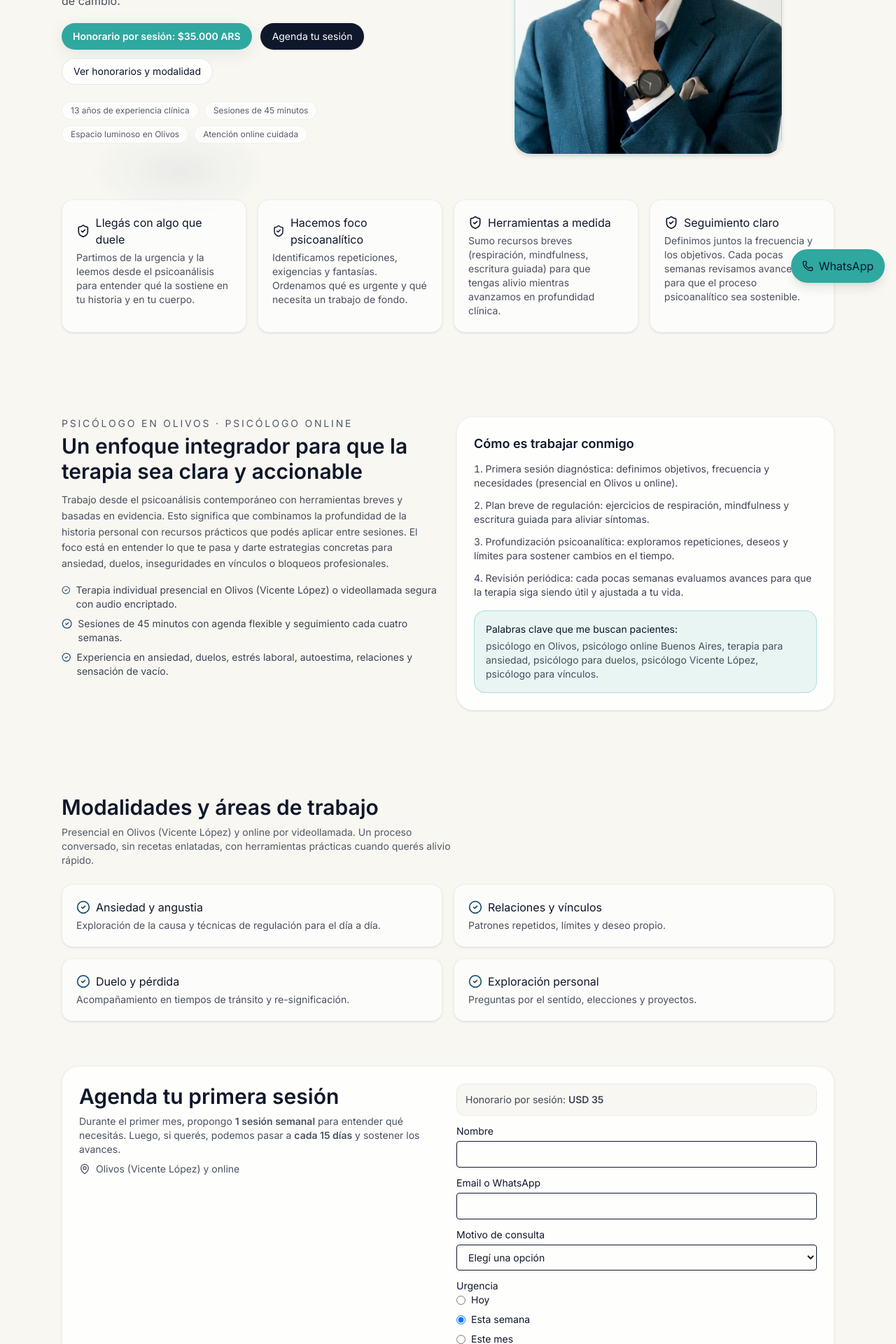
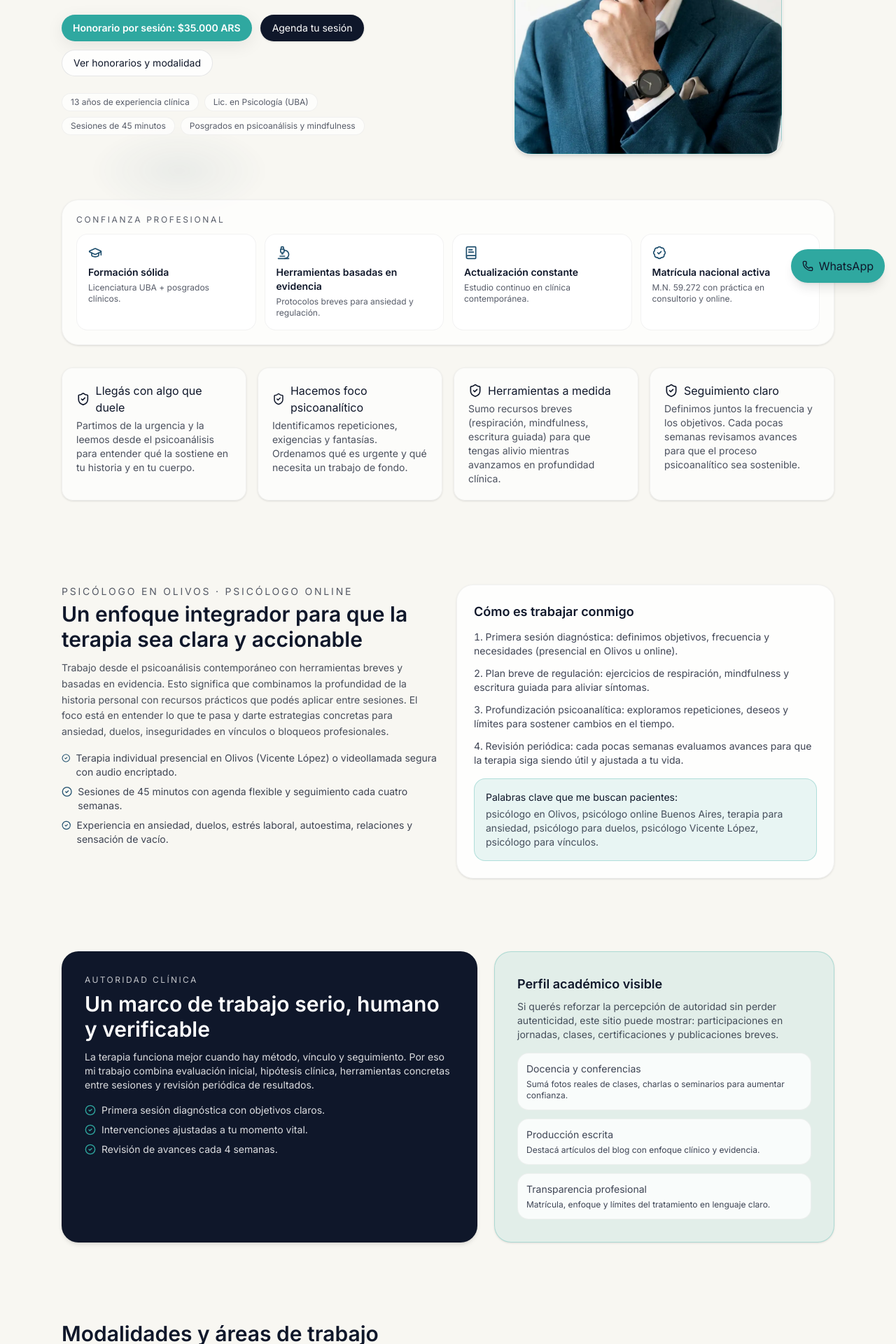
Before and after one commit to NikkoQuiroga/psicoanalisis-nicolas-quiroga, a React (Vite) app: page / in a window 1280 px wide. Shown: the part 380-2300 px from the top of the page at 70% size. Built offline with nearby package versions, Linux system fonts and the light colour scheme; no server answers.

Commit message:
Potencia la autoridad profesional en la home

```diff
--- a/src/pages/Home.jsx
+++ b/src/pages/Home.jsx
@@ -6,6 +6,10 @@ import {
   MapPin,
   ChevronDown,
   ChevronUp,
+  GraduationCap,
+  Microscope,
+  BookText,
+  BadgeCheck,
 } from "lucide-react";
 import AgendaForm from "../components/AgendaForm.jsx";
 import TestimonialCard from "../components/TestimonialCard.jsx";
@@ -14,9 +18,6 @@ import ProfileSlide from "../components/ProfileSlide.jsx";
 import { motion } from "framer-motion";
 
 const fadeUp = { hidden: { opacity: 0, y: 24 }, show: { opacity: 1, y: 0 } };
-const placeholderPortrait =
-  "https://dummyimage.com/1200x1600/0f172a/ffffff.png&text=Rodrigo+Nicolas+Quiroga+Psicologo";
-
 export default function Home() {
   const [openCV, setOpenCV] = useState(false);
 
@@ -52,14 +53,17 @@ export default function Home() {
             variants={fadeUp}
             initial="hidden"
             animate="show"
-          transition={{ duration: 0.6 }}
-        >
-          <h1 className="h-serif text-[2rem] leading-tight font-semibold sm:text-[2.5rem] md:text-5xl">
-              Psicoanálisis y psicoterapia
+            transition={{ duration: 0.6 }}
+          >
+            <h1 className="h-serif text-[2rem] leading-tight font-semibold sm:text-[2.5rem] md:text-5xl">
+              Psicoanálisis clínico
               <span className="block font-light">en Olivos y online</span>
             </h1>
             <p className="mt-4 text-sumi/75 max-w-prose text-base">
-              Soy psicólogo y psicoanalista (M.N. 59.272) y acompaño a personas que buscan alivio y claridad. Integro el psicoanálisis con recursos basados en evidencia — respiración consciente, logoterapia, mindfulness — para trabajar ansiedad, duelos, vínculos y momentos de cambio.
+              Soy psicólogo y psicoanalista (M.N. 59.272). Trabajo con un
+              modelo integrador: profundidad psicoanalítica + recursos basados
+              en evidencia (mindfulness, respiración y logoterapia) para que
+              avances con alivio real y cambios sostenibles.
             </p>
             <div className="mt-5 flex flex-wrap gap-3 text-sm">
               <span className="inline-flex items-center gap-2 rounded-full bg-gold px-4 py-2 font-semibold text-white shadow-soft">
@@ -81,9 +85,9 @@ export default function Home() {
             <ul className="mt-6 flex flex-wrap gap-2 text-xs text-sumi/70">
               {[
                 "13 años de experiencia clínica",
+                "Lic. en Psicología (UBA)",
                 "Sesiones de 45 minutos",
-                "Espacio luminoso en Olivos",
-                "Atención online cuidada",
+                "Posgrados en psicoanálisis y mindfulness",
               ].map((x) => (
                 <li
                   key={x}
@@ -111,6 +115,49 @@ export default function Home() {
             />
             <div className="pointer-events-none absolute inset-0 ring-1 ring-inset ring-gold/40" />
           </motion.div>
+        </div>
+      </Section>
+
+      <Section className="pb-4 md:pb-8">
+        <div className="mx-auto max-w-6xl px-4 sm:px-6">
+          <div className="rounded-3xl border border-black/5 bg-white/70 p-5 shadow-sm">
+            <p className="text-xs uppercase tracking-[0.22em] text-sumi/70">
+              Confianza profesional
+            </p>
+            <div className="mt-3 grid gap-3 md:grid-cols-4">
+              {[
+                {
+                  icon: GraduationCap,
+                  title: "Formación sólida",
+                  desc: "Licenciatura UBA + posgrados clínicos.",
+                },
+                {
+                  icon: Microscope,
+                  title: "Herramientas basadas en evidencia",
+                  desc: "Protocolos breves para ansiedad y regulación.",
+                },
+                {
+                  icon: BookText,
+                  title: "Actualización constante",
+                  desc: "Estudio continuo en clínica contemporánea.",
+                },
+                {
+                  icon: BadgeCheck,
+                  title: "Matrícula nacional activa",
+                  desc: "M.N. 59.272 con práctica en consultorio y online.",
+                },
+              ].map((item) => (
+                <article
+                  key={item.title}
+                  className="rounded-2xl border border-black/5 bg-white p-4"
+                >
+                  <item.icon className="h-5 w-5 text-moss" />
+                  <h3 className="mt-2 text-sm font-semibold">{item.title}</h3>
+                  <p className="mt-1 text-xs text-sumi/70">{item.desc}</p>
+                </article>
+              ))}
+            </div>
+          </div>
         </div>
       </Section>
 
@@ -234,6 +281,72 @@ export default function Home() {
               </p>
             </div>
           </motion.div>
+        </div>
+      </Section>
+
+      <Section>
+        <div className="mx-auto max-w-6xl px-4 sm:px-6 py-8 md:py-12">
+          <div className="grid gap-6 md:grid-cols-[1.1fr_0.9fr]">
+            <div className="rounded-3xl border border-black/5 bg-sumi text-white p-6 md:p-8 shadow-md">
+              <p className="text-xs uppercase tracking-[0.2em] text-white/75">
+                Autoridad clínica
+              </p>
+              <h2 className="mt-2 text-2xl md:text-3xl font-semibold">
+                Un marco de trabajo serio, humano y verificable
+              </h2>
+              <p className="mt-3 text-sm text-white/85 max-w-prose">
+                La terapia funciona mejor cuando hay método, vínculo y
+                seguimiento. Por eso mi trabajo combina evaluación inicial,
+                hipótesis clínica, herramientas concretas entre sesiones y
+                revisión periódica de resultados.
+              </p>
+              <ul className="mt-4 space-y-2 text-sm text-white/85">
+                <li className="flex items-start gap-2">
+                  <CheckCircle2 className="h-4 w-4 mt-0.5 text-gold" />
+                  Primera sesión diagnóstica con objetivos claros.
+                </li>
+                <li className="flex items-start gap-2">
+                  <CheckCircle2 className="h-4 w-4 mt-0.5 text-gold" />
+                  Intervenciones ajustadas a tu momento vital.
+                </li>
+                <li className="flex items-start gap-2">
+                  <CheckCircle2 className="h-4 w-4 mt-0.5 text-gold" />
+                  Revisión de avances cada 4 semanas.
+                </li>
+              </ul>
+            </div>
+
+            <div className="rounded-3xl border border-gold/30 bg-gold/10 p-6 md:p-8 shadow-sm">
+              <h3 className="text-lg font-semibold">Perfil académico visible</h3>
+              <p className="mt-2 text-sm text-sumi/75">
+                Si querés reforzar la percepción de autoridad sin perder
+                autenticidad, este sitio puede mostrar: participaciones en
+                jornadas, clases, certificaciones y publicaciones breves.
+              </p>
+              <div className="mt-4 space-y-3 text-sm text-sumi/80">
+                <div className="rounded-2xl border border-black/5 bg-white/80 p-3">
+                  <p className="font-medium">Docencia y conferencias</p>
+                  <p className="text-xs mt-1">
+                    Sumá fotos reales de clases, charlas o seminarios para
+                    aumentar confianza.
+                  </p>
+                </div>
+                <div className="rounded-2xl border border-black/5 bg-white/80 p-3">
+                  <p className="font-medium">Producción escrita</p>
+                  <p className="text-xs mt-1">
+                    Destacá artículos del blog con enfoque clínico y evidencia.
+                  </p>
+                </div>
+                <div className="rounded-2xl border border-black/5 bg-white/80 p-3">
+                  <p className="font-medium">Transparencia profesional</p>
+                  <p className="text-xs mt-1">
+                    Matrícula, enfoque y límites del tratamiento en lenguaje
+                    claro.
+                  </p>
+                </div>
+              </div>
+            </div>
+          </div>
         </div>
       </Section>
 
```
